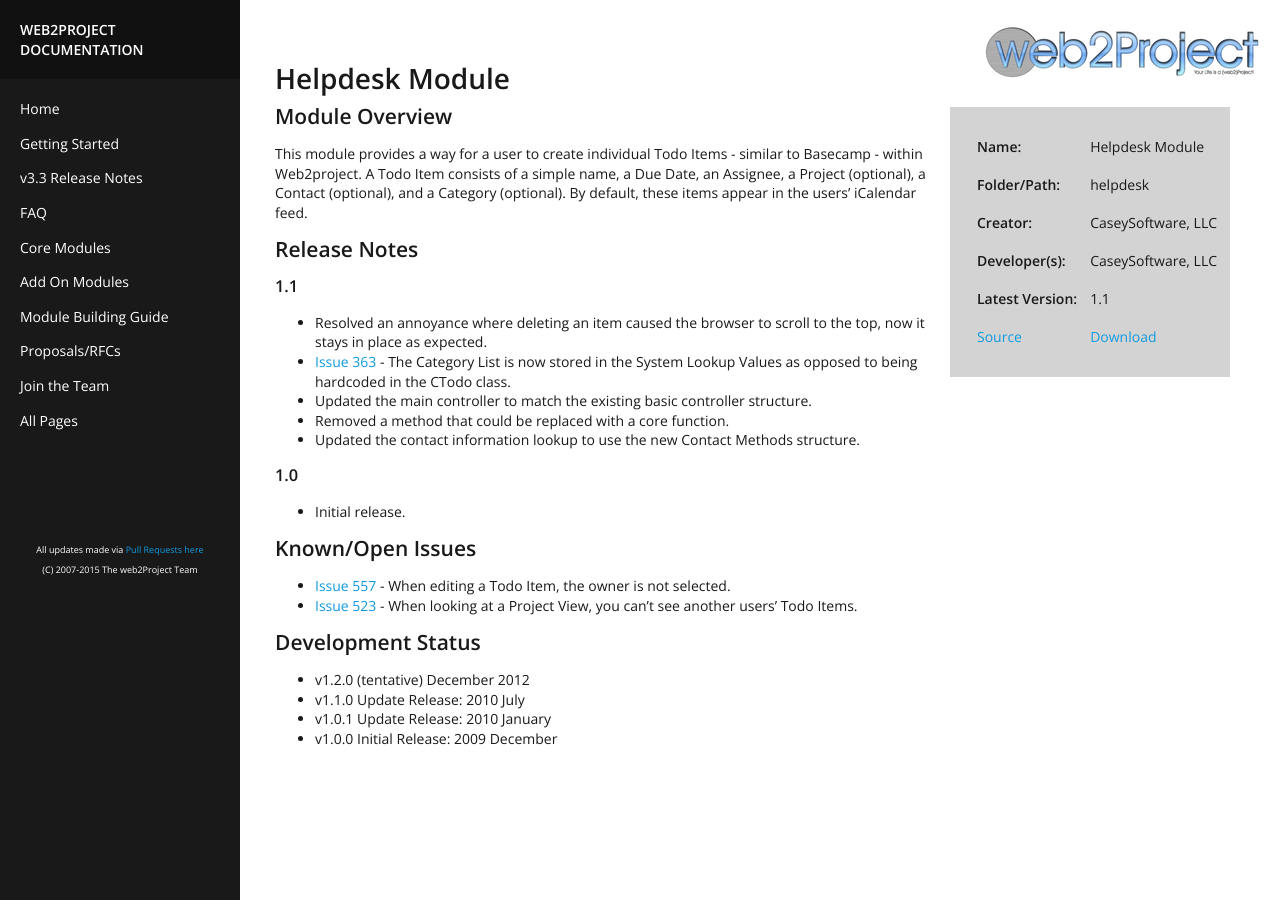
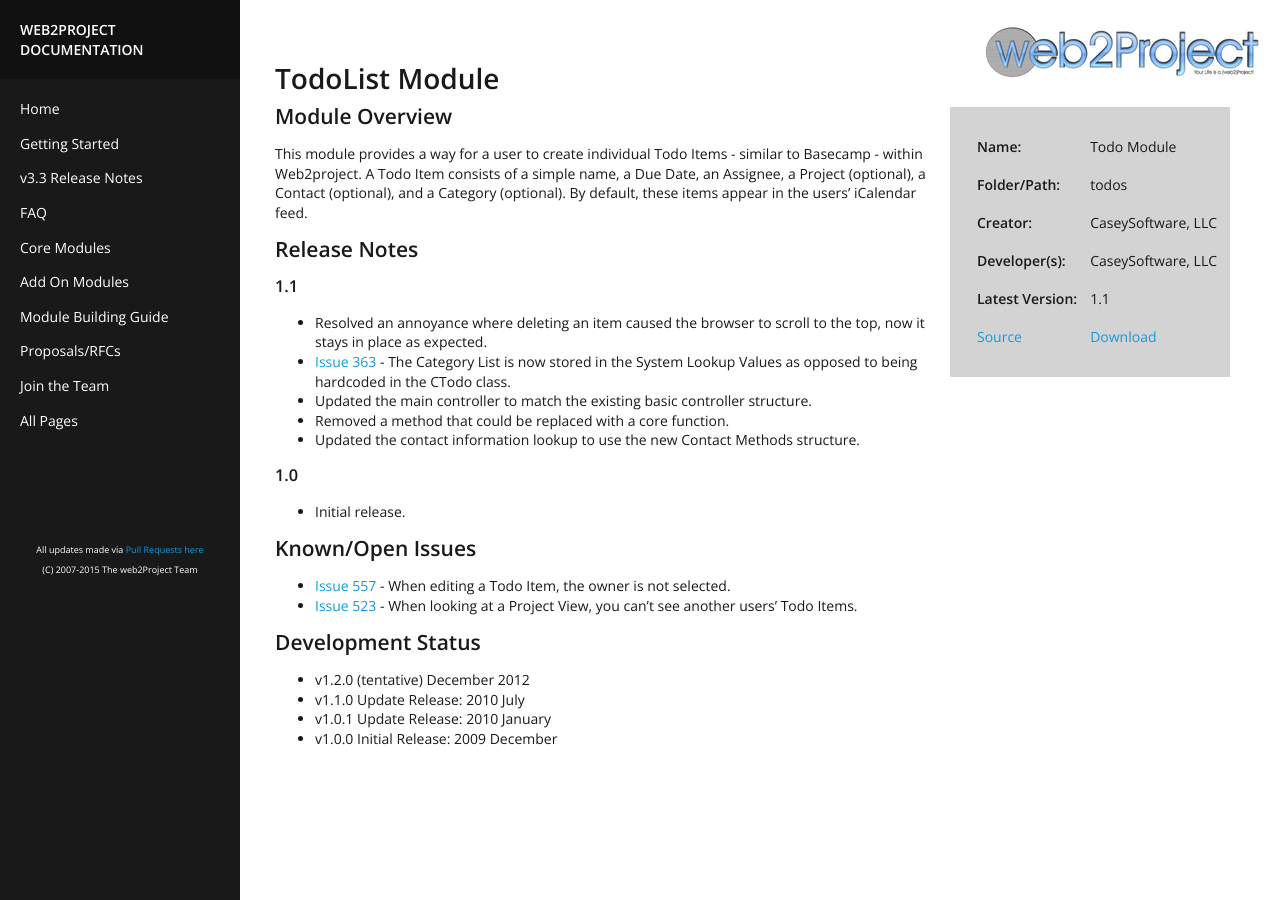
Before and after one commit to web2project/web2project.github.io, a Jekyll site: the page built from _modules/todos.md, in a window 1280 px wide. Built offline with Jekyll 4.4.1, drawn with Linux system fonts in a browser that asks for light colours.

Commit message:
fixing the module name

```diff
--- a/_modules/todos.md
+++ b/_modules/todos.md
@@ -1,16 +1,16 @@
 ---
 layout: module
-title: Helpdesk Module
+title: TodoList Module
 
 category: addon-module
 
-module_name: Helpdesk Module
-module_path: helpdesk
+module_name: Todo Module
+module_path: todos
 module_creator: CaseySoftware, LLC
 module_devs: CaseySoftware, LLC
 module_version: 1.1
-module_source: https://github.com/web2project/modules-helpdesk
-module_download: https://github.com/web2project/modules-helpdesk/archive/master.zip
+module_source: https://github.com/web2project/modules-todos
+module_download: https://github.com/web2project/modules-todos/archive/master.zip
 ---
 
 ## Module Overview
```
